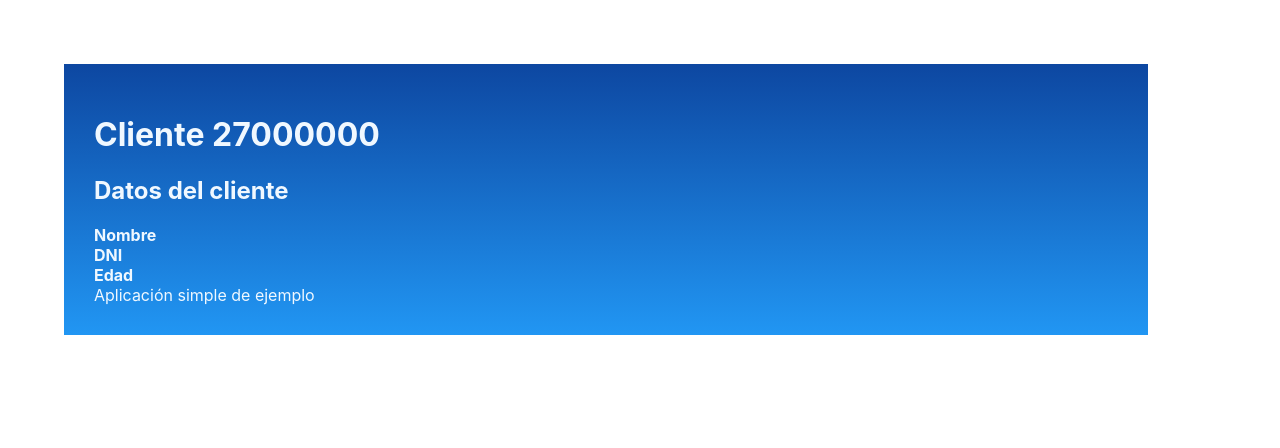
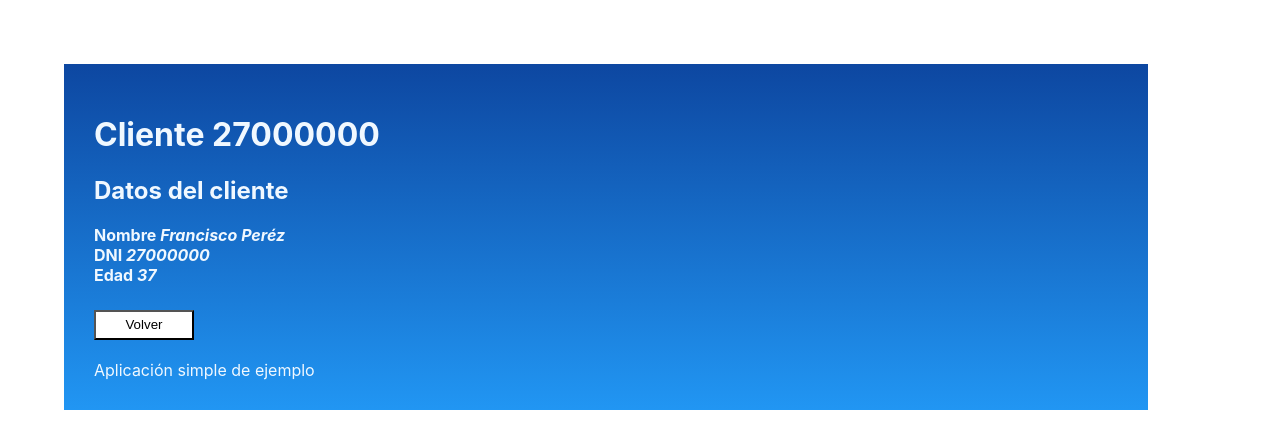
Before and after one commit to Hanie24/app-customer, a React (Create React App) app: page /customers/27000000 in a window 1280 px wide. Shown: the top 448 px of the page. Built offline with nearby package versions, Linux system fonts and the light colour scheme; data requests are answered from the project's data file.

Commit message:
modificacion de datos metodo PUT

```diff
--- a/db.json
+++ b/db.json
@@ -1,14 +1,19 @@
 {
   "customers": [
     {
+      "id": "27000000",
       "dni": "27000000",
-        "name": "Juan Perez",
+      "name": "Francisco Peréz",
       "age": 37
-    },{
+    },
+    {
+      "id": "30000000",
       "dni": "30000000",
       "name": "Pepe Juarez",
       "age": 38
-    },{
+    },
+    {
+      "id": "35000000",
       "dni": "35000000",
       "name": "Antonio Hernandez",
       "age": 31
--- /dev/null
+++ b/src/Actions/updateCustomers.js
@@ -0,0 +1,7 @@
+import { createAction } from 'redux-actions';
+import { UPDATE_CUSTOMERS } from "../Constant/index";
+import { apiPut } from './../Api';
+import { url_Customers } from "./../Api/urls"
+
+export const updateCustomer = createAction(UPDATE_CUSTOMERS,
+    (id, customer) => apiPut(url_Customers, id, customer)() );
--- a/src/Api/index.js
+++ b/src/Api/index.js
@@ -1 +1,8 @@
 export const apiGet = (url) => () => fetch(url).then(v => v.json());
+
+export const apiPut = (url, id, obj) => () =>
+    fetch(`${url}/${id}`, {
+    method: 'PUT',
+    body: JSON.stringify(obj),
+    headers: new Headers({ 'Content-type': 'application/json'})
+}).then( v => v.json())
--- a/src/Components/CustomerData.js
+++ b/src/Components/CustomerData.js
@@ -1,7 +1,8 @@
 import React from 'react';
 import PropTypes from 'prop-types';
+import CustomerActions from './CustomerActions';
 
-const CustomerData = ({name, dni, age}) => {
+const CustomerData = ({name, dni, age, onBack}) => {
     return (
         <div>
             <div className="customer-data">
@@ -10,6 +11,9 @@ const CustomerData = ({name, dni, age}) => {
                 <div><strong>DNI <i>{dni}</i></strong></div>
                 <div><strong>Edad <i>{age}</i></strong></div>
             </div>
+            <CustomerActions>
+                <button onClick={onBack}>Volver</button>
+            </CustomerActions>
         </div>
     );
 };
@@ -18,6 +22,7 @@ CustomerData.propTypes = {
     name: PropTypes.string.isRequired,
     dni: PropTypes.string.isRequired,
     age: PropTypes.number,
+    onBack: PropTypes.func.isRequired,
 };
 
 export default CustomerData;
--- a/src/Components/CustomerEdit.js
+++ b/src/Components/CustomerEdit.js
@@ -2,6 +2,7 @@ import React from 'react';
 import PropTypes from 'prop-types';
 import { reduxForm, Field } from 'redux-form';
 import { setPropsAsInitial } from '../Helpers/setPropsAsInitial';
+import CustomerActions from '../Components/CustomerActions';
 
 const isRequired = value => (
     !value && 'Este campo es requerido'
@@ -10,6 +11,21 @@ const isRequired = value => (
 const isNumber = value => (
     isNaN(Number(value)) && 'Debes ingresar un número'
 )
+
+/*Ejemplo de validaciones globales
+const validate = values => {
+    const error = { }
+
+    if(!values.name){
+        error.name = 'El campo nombre es requerido';
+    }
+
+    if(!values.dni){
+        error.name = 'El dni es un campo obligatorio';
+    }
+
+    return error;
+}*/
 
 const MyField = ({input, meta, type, label, name}) => (
     <div>
@@ -21,11 +37,13 @@ const MyField = ({input, meta, type, label, name}) => (
     </div>
 );
 
-const CustomerEdit = ({ name, dni, age }) => {
+
+// submitting, handleSubmit son propiedades que provee redux-form
+const CustomerEdit = ({ name, dni, age, handleSubmit, submitting, onBack }) => {
     return (
         <div className="customer-edit">
             <h2>Edición de el cliente </h2>
-            <form>
+            <form onSubmit={handleSubmit}>
                 <Field
                     name="name"
                     component={MyField}
@@ -46,6 +64,10 @@ const CustomerEdit = ({ name, dni, age }) => {
                     validate={[isNumber, isRequired]}
                     label='Edad:'
                 />
+                <CustomerActions>
+                    <button type='submit' disabled={submitting}>Aceptar</button>
+                    <button onClick={onBack}>Cancelar</button>
+                </CustomerActions>
             </form>
         </div>
     );
@@ -55,8 +77,12 @@ CustomerEdit.propTypes = {
     name: PropTypes.string,
     dni: PropTypes.string,
     age: PropTypes.number,
+    onBack: PropTypes.func.isRequired,
 };
 
-const CustomerEditForm = reduxForm({ form: 'CustomerEdit'})(CustomerEdit);
+const CustomerEditForm = reduxForm({
+    form: 'CustomerEdit',
+    //validate
+})(CustomerEdit);
 
 export default setPropsAsInitial(CustomerEditForm);
--- a/src/Constant/index.js
+++ b/src/Constant/index.js
@@ -1 +1,3 @@
 export const FETCH_CUSTOMERS = 'FETCH_CUSTOMERS';
+
+export const UPDATE_CUSTOMERS = 'UPDATE_CUSTOMERS';
--- a/src/Containers/CustomContent.js
+++ b/src/Containers/CustomContent.js
@@ -3,11 +3,29 @@ import { connect } from 'react-redux';
 import PropTypes from 'prop-types';
 import AppFrame from '../Components/AppFrame';
 import { getCustomerByDni } from '../Selectors/Custom'
-import { Route } from 'react-router-dom';
+import { Route, withRouter } from 'react-router-dom';
 import CustomerEdit from './../Components/CustomerEdit';
 import CustomerData from './../Components/CustomerData';
+import {fetchCustomers} from './../Actions/fetchCustomers';
+import { updateCustomer } from './../Actions/updateCustomers';
 
 class CustomContent extends Component {
+
+    componentDidMount() {
+        if(!this.props.customer){
+            this.props.fetchCustomers();
+        }
+    }
+
+    handleSubmit = values => {
+        console.log(JSON.stringify(values));
+        const { id } = values;
+        this.props.updateCustomer(id, values)
+    }
+
+    handleOnBack = () => {
+        this.props.history.goBack();
+    }
 
     renderBodyClient = () => (
         <Route
@@ -15,7 +33,10 @@ class CustomContent extends Component {
             children={
                 ({ match }) => {
                     const CustomerControl = match ? CustomerEdit : CustomerData;
-                    return <CustomerControl { ...this.props.customer} />
+                    return <CustomerControl { ...this.props.customer}
+                        onSubmit={this.handleSubmit}
+                        onBack={this.handleOnBack}
+                    />
                 }
             }
         />
@@ -36,11 +57,16 @@ class CustomContent extends Component {
 
 CustomContent.propTypes = {
     dni: PropTypes.string.isRequired,
-    customer: PropTypes.object.isRequired,
+    customer: PropTypes.object,
+    fetchCustomers: PropTypes.func.isRequired,
+    updateCustomer: PropTypes.func.isRequired,
 };
 
 const mapStateToProps = (state, props) => ({
     customer: getCustomerByDni(state, props)
 });
 
-export default connect(mapStateToProps, null)(CustomContent);
+export default withRouter(connect(mapStateToProps, {
+    fetchCustomers,
+    updateCustomer
+})(CustomContent));
--- a/src/Helpers/setPropsAsInitial.js
+++ b/src/Helpers/setPropsAsInitial.js
@@ -5,7 +5,8 @@ export const setPropsAsInitial = WrappedComponent => (
     class extends Component {
         render() {
             return <WrappedComponent {...this.props}
-                initialValues={this.props} />;
+                initialValues={this.props}
+                enableReinitialize />;
         }
     }
 );
--- a/src/index.css
+++ b/src/index.css
@@ -29,15 +29,19 @@ code {
   background-color: white;
   min-width: 100px;
   height: 30px;
-  margin: 5px 0;
+  margin: 5px 25px 0 0;
 }
 
 .customer-list-item .field {
   width: 160px;
   margin: 1px;
   padding: 4px;
-  background-color: #eee;
+  background-color: white;
   display: inline-block;
+}
+
+.customer-list-item .field a{
+  color: black;
 }
 
 .error{
```
Lines whose indentation alone changed are shown as unchanged.
